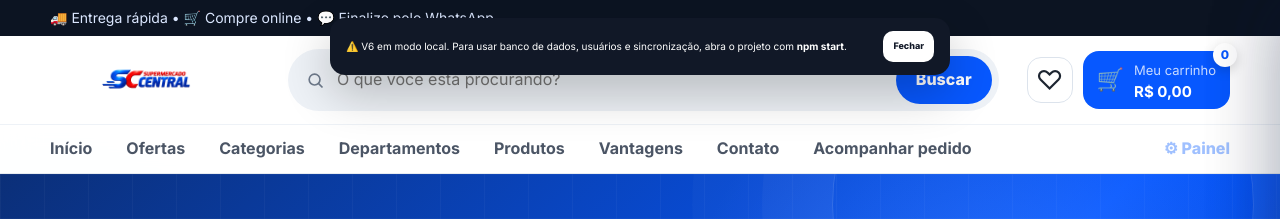
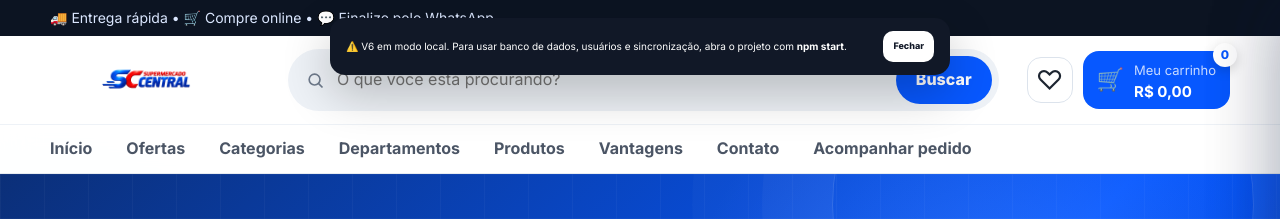
Before and after one commit to joaopaulo2157/sc-central-supermercado, a website: page public/index.html in a window 1280 px wide. Shown: the top 219 px of the page. Drawn offline with Linux system fonts and the light colour scheme; no server answers.

Commit message:
Update index.html

```diff
--- a/public/index.html
+++ b/public/index.html
@@ -72,7 +72,6 @@
         <a href="#beneficios">Vantagens</a>
         <a href="#contato">Contato</a>
         <a href="#acompanhar">Acompanhar pedido</a>
-        <a href="login.html" class="nav-admin">⚙ Painel</a>
       </div>
     </nav>
   </header>
```
